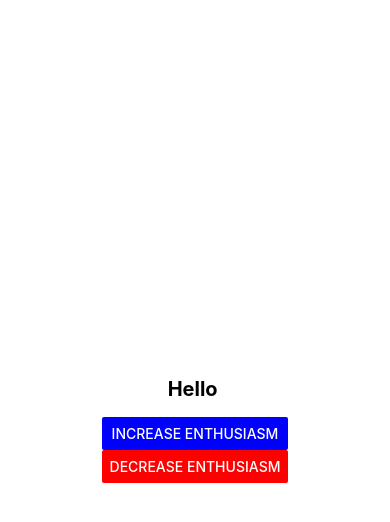
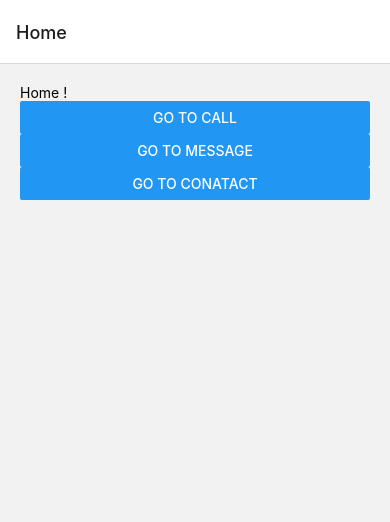
Before and after one commit to Gwan-Son/rn-linking-project, a React Native app in the folder Linking/: screen /Home in a window 390 px wide. Shown: the top 522 px of the page. Built offline with nearby package versions, Linux system fonts and the light colour scheme.

Commit message:
23.10.04 update

```diff
--- a/Linking/App.tsx
+++ b/Linking/App.tsx
@@ -1,57 +1,24 @@
+import 'react-native-gesture-handler';
 import React from 'react';
-import {Button, StyleSheet, Text, View} from 'react-native';
+import {NavigationContainer} from '@react-navigation/native';
+import {createStackNavigator} from '@react-navigation/stack';
 
-export type Props = {
-  name: string;
-  baseEnthusiasmLevel?: number;
-};
+import Home from './Screens/Home';
+import Call from './Screens/Call';
+import Message from './Screens/Message';
+import Contact from './Screens/Contact';
 
-const Hello: React.FC<Props> = ({name, baseEnthusiasmLevel = 0}) => {
-  const [enthusiasmLevel, setEnthusiasmLevel] =
-    React.useState(baseEnthusiasmLevel);
+const Stack = createStackNavigator();
 
-  const onIncrement = () => setEnthusiasmLevel(enthusiasmLevel + 1);
-  const onDecrement = () =>
-    setEnthusiasmLevel(enthusiasmLevel > 0 ? enthusiasmLevel - 1 : 0);
-
-  const getExclamationMarks = (numChars: number) =>
-    numChars > 0 ? Array(numChars + 1).join('!') : '';
-
+export default function App() {
   return (
-    <View style={styles.container}>
-      <Text style={styles.greeting}>
-        Hello {name}
-        {getExclamationMarks(enthusiasmLevel)}
-      </Text>
-      <View>
-        <Button
-          title="Increase enthusiasm"
-          accessibilityLabel="increment"
-          onPress={onIncrement}
-          color="blue"
-        />
-        <Button
-          title="Decrease enthusiasm"
-          accessibilityLabel="decrement"
-          onPress={onDecrement}
-          color="red"
-        />
-      </View>
-    </View>
+    <NavigationContainer>
+      <Stack.Navigator initialRouteName="Home">
+        <Stack.Screen name="Home" component={Home} />
+        <Stack.Screen name="Call" component={Call} />
+        <Stack.Screen name="Message" component={Message} />
+        <Stack.Screen name="Contact" component={Contact} />
+      </Stack.Navigator>
+    </NavigationContainer>
   );
-};
-
-const styles = StyleSheet.create({
-  container: {
-    flex: 1,
-    alignItems: 'center',
-    justifyContent: 'center',
-  },
-  greeting: {
-    fontSize: 20,
-    fontWeight: 'bold',
-    margin: 16,
-  },
-});
-
-export default Hello;
+}
--- /dev/null
+++ b/Linking/Screens/Call.tsx
@@ -0,0 +1,13 @@
+import React from 'react';
+import {View, Text, Button} from 'react-native';
+
+function Call({navigation}) {
+  return (
+    <View>
+      <Text>Call !</Text>
+      <Button title="Go to Home" onPress={() => navigation.navigate('Home')} />
+    </View>
+  );
+}
+
+export default Call;
--- /dev/null
+++ b/Linking/Screens/Contact.tsx
@@ -0,0 +1,13 @@
+import React from 'react';
+import {View, Text, Button} from 'react-native';
+
+function Contact({navigation}) {
+  return (
+    <View>
+      <Text>Contact !</Text>
+      <Button title="Go to Home" onPress={() => navigation.navigate('Home')} />
+    </View>
+  );
+}
+
+export default Contact;
--- /dev/null
+++ b/Linking/Screens/Home.tsx
@@ -0,0 +1,35 @@
+import React from 'react';
+import {View, Text, Button, StyleSheet} from 'react-native';
+import {TouchableOpacity} from 'react-native-gesture-handler';
+
+function Home({navigation}) {
+  return (
+    <View style={Styles.container}>
+      <Text>Home !</Text>
+      <Button title="Go to Call" onPress={() => navigation.navigate('Call')} />
+      <Button
+        title="Go to Message"
+        onPress={() => navigation.navigate('Message')}
+      />
+      <Button
+        title="Go to Conatact"
+        onPress={() => navigation.navigate('Contact')}
+      />
+    </View>
+  );
+}
+
+const Styles = StyleSheet.create({
+  container: {
+    flex: 1,
+    margin: 20,
+  },
+  buttons: {
+    height: 55,
+    width: 200,
+    marginTop: 20,
+    marginBottom: 20,
+  },
+});
+
+export default Home;
--- /dev/null
+++ b/Linking/Screens/Message.tsx
@@ -0,0 +1,13 @@
+import React from 'react';
+import {View, Text, Button} from 'react-native';
+
+function Message({navigation}) {
+  return (
+    <View>
+      <Text>Message !</Text>
+      <Button title="Go to Home" onPress={() => navigation.navigate('Home')} />
+    </View>
+  );
+}
+
+export default Message;
```
Also changed, not shown: Linking/package.json (+8 -1 lines), 2 other files (tests, documents, lock files or other folders).
